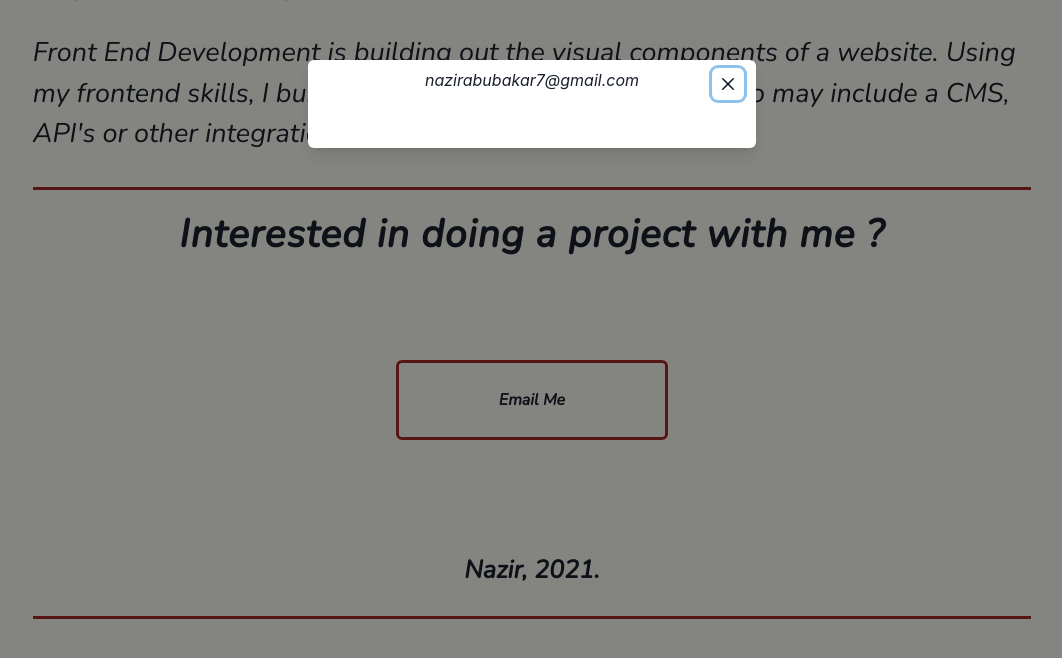
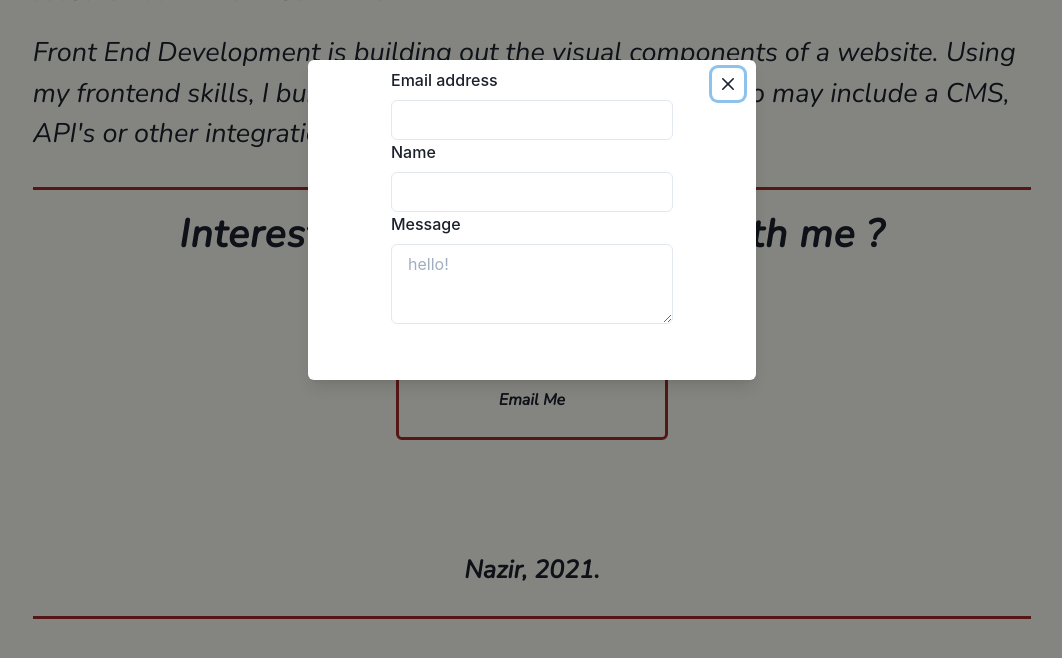
Before and after one commit to naziiriah/NazirAbubakar, a React (Create React App) app: page / in a window 1280 px wide. Both pictures are taken after a click on the button "Email Me". Shown: the part 1033-1691 px from the top of the page, without its empty margins (108-1170 px from the left). Built offline with nearby package versions, Linux system fonts and the light colour scheme.

Commit message:
Update Email.js

```diff
--- a/src/components/Email.js
+++ b/src/components/Email.js
@@ -2,15 +2,18 @@ import {
     Modal,
     ModalOverlay,
     ModalContent,
-
     ModalFooter,
     ModalBody,
     ModalCloseButton,
-
     Button,
     useDisclosure,
     Box
-
+  } from '@chakra-ui/react'
+  import {
+    FormControl,
+    FormLabel,
+    Input,
+    Textarea
   } from '@chakra-ui/react'
 
 const EmailDisplay = () => {
@@ -27,7 +30,21 @@ const EmailDisplay = () => {
 
                 <ModalCloseButton />
                 <ModalBody pb={6} margin="auto">
-                  <Box fontStyle="italic">nazirabubakar7@gmail.com</Box>
+                <FormControl id='email'>
+                    <FormLabel>Email address</FormLabel>
+                    <Input type='email' />
+                    </FormControl>
+                    <FormControl id='email'>
+                    <FormLabel>Name</FormLabel>
+                    <Input type='text' />
+                    </FormControl>
+                    <FormControl id='email'>
+                    <FormLabel>Message</FormLabel>
+                   <Textarea placeholder='hello!'>
+
+                   </Textarea>
+                    </FormControl>
+
                 </ModalBody>
 
                 <ModalFooter>
```
